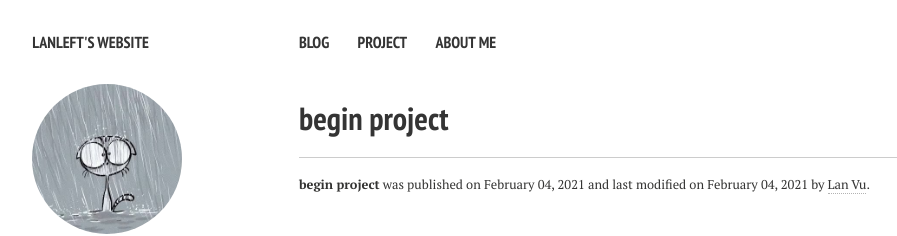
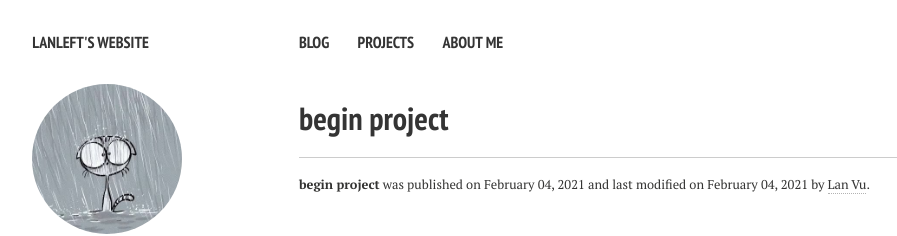
Before and after one commit to lanleft/lanleft.github.io, a Jekyll site: the page built from _posts/projects/2021-02-04-begin-project.md, in a window 1280 px wide. Shown: the top 236 px of the page, without its empty margins (21-918 px from the left). Built offline with Jekyll 4.4.1, drawn with Linux system fonts in a browser that asks for light colours; nearby versions of some CDN libraries.

Commit message:
add description

```diff
--- a/_config.yml
+++ b/_config.yml
@@ -21,8 +21,8 @@ owner:
 links:
   - title: Blog
     url: /blog/
-  - title: Project
-    url: /project/
+  - title: Projects
+    url: /projects/
   - title: About Me
     url: /aboutme/
 
```
Also changed, not shown: _posts/projects/2021-02-04-begin-project.md (renamed from _posts/project/2021-02-04-begin-project.md).
